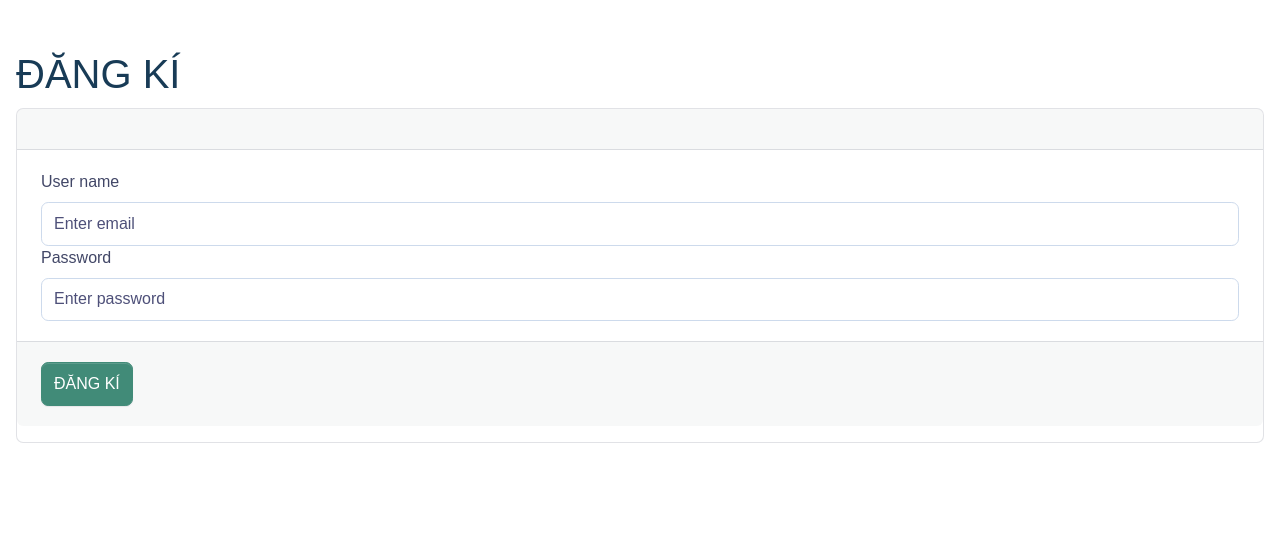
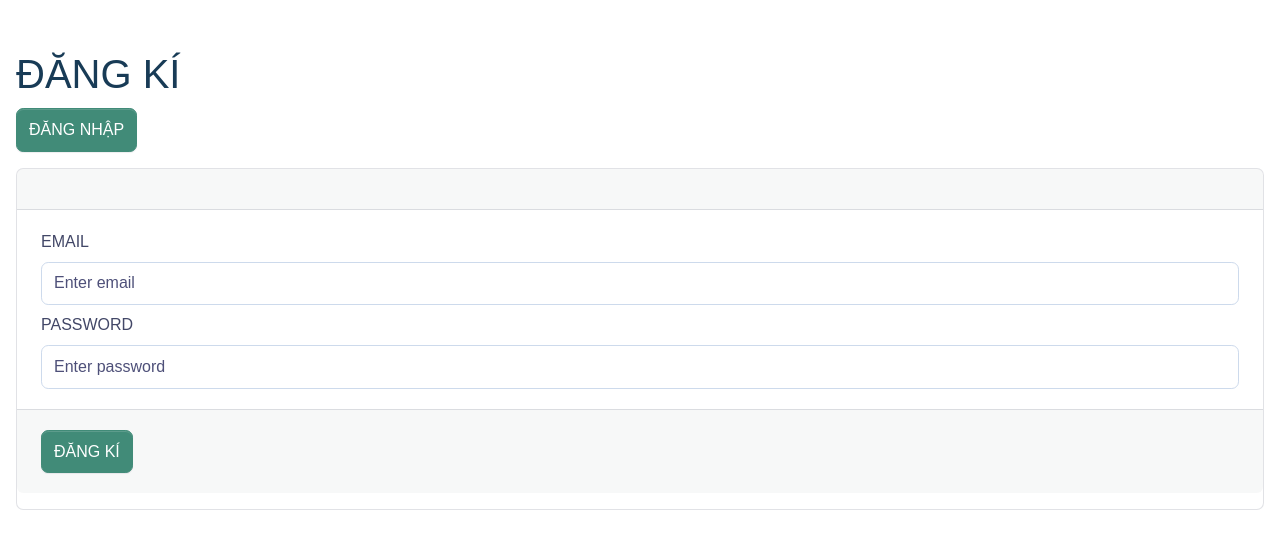
Before and after one commit to nguyen-thanh-hoai/blog_test, a PHP site: page /register.php in a window 1280 px wide. Shown: the top 549 px of the page. Run offline with PHP 8.4, Linux system fonts and the light colour scheme.

Commit message:
them ngay cap nhat

```diff
--- a/models/dashboard.php
+++ b/models/dashboard.php
@@ -56,7 +56,7 @@ $danhmuc = $blog->getDanhMuc();
         </aside>
     </div>
     <div class="col-10">
-        <body>
+        <body style="font-family: Arial, sans-serif;">
             <header class="header-global" id="home">
                 <nav id="navbar-main" aria-label="Primary navigation" class="navbar navbar-main navbar-expand-lg navbar-theme-primary headroom navbar-light navbar-theme-secondary">
                     <div class="container position-relative">
@@ -129,9 +129,10 @@ $danhmuc = $blog->getDanhMuc();
                         <thead>
                             <tr>
                                 <th scope="col" style="width: 1%">STT</th>
-                                <th scope="col" style="width: 50%">Tiêu đề</th>
+                                <th scope="col" style="width: 30%">Tiêu đề</th>
                                 <th scope="col" style="width: 15%">Danh mục</th>
                                 <th scope="col" style="width: 15%">Tác giả</th>
+                                <th scope="col" style="width: 20%">Ngày cập nhật</th>
                                 <th scope="col" style="width: 20%">Thao tác</th>
                             </tr>
                         </thead>
@@ -142,6 +143,7 @@ $danhmuc = $blog->getDanhMuc();
                                     <td><?php echo $value['tieude'] ?></td>
                                     <td><?php echo $value['danhmuc'] ?></td>
                                     <td><?php echo $value['tacgia'] ?></td>
+                                    <td><?php echo $value['update_at'] ?></td>
                                     <td>
                                         <a href="../views/updateblog.php?id=<?php echo $value['id'] ?>" class="btn btn-dark animate-up-2">
                                             Update
--- a/process/loginprocess.php
+++ b/process/loginprocess.php
@@ -13,12 +13,10 @@ if (isset($_POST['email'])) {
         exit;
     }
 
-    if (!password_verify($password, $getPassword[0]['matkhau'])) {
+    if (password_verify($password, $getPassword[0]['matkhau'])) {
         $_SESSION['email'] = $email;
         header('location:../models/dashboard.php');
     } else {
         header('location:../views/login.php');
-        echo "Sai mật khẩu";
-        echo $getPassword[0]['matkhau'];
     }
 }
--- a/views/login.php
+++ b/views/login.php
@@ -1,4 +1,3 @@
-
 <title>Blog-Test</title>
 
 <!-- Swipe CSS -->
@@ -16,6 +15,9 @@
         <div class="row mt-5">
           <div class="col-sm-6">
             <h1>ĐĂNG NHẬP</h1>
+          </div>
+          <div class="mb-3">
+            <a href="register.php" class="btn btn-primary">ĐĂNG KÍ</a>
           </div>
         </div>
       </div>
--- a/views/register.php
+++ b/views/register.php
@@ -18,6 +18,9 @@
         <div class="col-sm-6">
           <h1>ĐĂNG KÍ</h1>
         </div>
+        <div class="mb-3">
+            <a href="login.php" class="btn btn-primary">ĐĂNG NHẬP</a>
+          </div>
       </div>
     </div>
   </section>
@@ -32,11 +35,11 @@
             <form action="../process/registerprocess.php" method="post">
               <div class="card-body">
                 <div class="form-group">
-                  <label for="exampleInputEmail1">User name</label>
+                  <label for="exampleInputEmail1">EMAIL</label>
                   <input type="text" name="email" class="form-control" id="email" maxlength="100" required placeholder="Enter email">
                 </div>
-                <div class="form-group">
-                  <label for="exampleInputEmail1">Password</label>
+                <div class="form-group mt-2">
+                  <label for="exampleInputEmail1">PASSWORD</label>
                   <input type="password" name="password" class="form-control" id="password" maxlength="20" required placeholder="Enter password">
                 </div>
               </div>
```
Also changed, not shown: image/2023-04-08.png (added).
